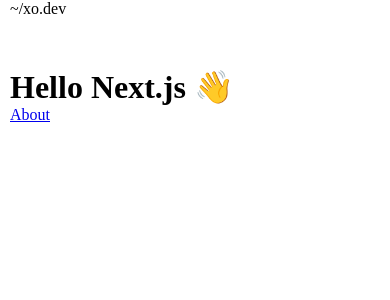
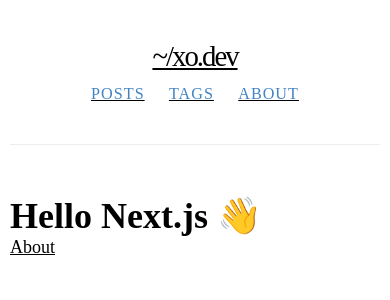
Before and after one commit to blurfx/xo.dev, a Next.js app: page / in a window 390 px wide. Shown: the top 300 px of the page. Built offline with nearby package versions, Linux system fonts and the light colour scheme.

Commit message:
feat: implements header component
feat: implements media-query utility for responsive
feat: add navigation config

```diff
--- a/config.json
+++ b/config.json
@@ -1,3 +1,17 @@
 {
-  "name": "~/xo.dev"
+  "name": "~/xo.dev",
+  "navigation": [
+    {
+      "name": "Posts",
+      "path": "/posts/"
+    },
+    {
+      "name": "Tags",
+      "path": "/tags/"
+    },
+    {
+      "name": "About",
+      "path": "/about/"
+    }
+  ]
 }
--- a/src/components/Header/index.tsx
+++ b/src/components/Header/index.tsx
@@ -1,13 +1,30 @@
 import React from 'react';
 import { getConfig } from '@api';
-import { Container } from './styles';
+import Link from 'next/link';
+import Navigation from '@components/Navigation';
+import {
+  Anchor, BlogName, BlogNameWrapper, Container, Wrapper,
+} from './styles';
 
 const Header = (): JSX.Element => {
-  const { name } = getConfig();
+  const { name, navigation } = getConfig();
 
   return (
     <Container>
-      {name}
+      <Wrapper>
+        <BlogNameWrapper>
+          <Link href='/' passHref><Anchor><BlogName>{name}</BlogName></Anchor></Link>
+        </BlogNameWrapper>
+        <Navigation>
+          {
+            navigation.map((item) => (
+              <Navigation.Item href={item.path}>
+                {item.name}
+              </Navigation.Item>
+            ))
+          }
+        </Navigation>
+      </Wrapper>
     </Container>
   );
 };
--- a/src/components/Header/styles.ts
+++ b/src/components/Header/styles.ts
@@ -1,11 +1,40 @@
 import styled from 'styled-components';
+import { breakpoints, media } from '@utils/mediaquery';
 
 export const Container = styled.header`
   margin-bottom: 50px;
 `;
 
-export const NameWrapper = styled.div`
+export const Wrapper = styled.div`
+  padding: 40px 0;
+  border-bottom: 1px solid var(--header-divider);
+
+  ${media.greaterThan(breakpoints.small)} {
+    display: flex;
+    align-items: center;
+    justify-content: space-between;
+  }
+`;
+
+export const BlogNameWrapper = styled.div`
   margin: 0;
 
-  color: var(--)
+  color: var(--darkGray);
+  text-align: center;
+
+  ${media.greaterThan(breakpoints.small)} {
+    display: inline-block;
+  }
 `;
+
+export const Anchor = styled.a`
+  text-decoration: none;
+`;
+
+export const BlogName = styled.h1`
+  font-weight: 500;
+  font-size: 1.6em;
+
+  letter-spacing: -2px;
+  text-decoration: none;
+`;
--- /dev/null
+++ b/src/components/Navigation/NavigationItem/index.tsx
@@ -0,0 +1,16 @@
+import React, { ReactNode } from 'react';
+import Link from 'next/link';
+import { Anchor } from './styles';
+
+interface Props {
+  children: ReactNode;
+  href: string | URL;
+}
+
+const NavigationItem = ({ children, href }: Props): JSX.Element => (
+  <Link href={href} passHref>
+    <Anchor>{ children }</Anchor>
+  </Link>
+);
+
+export default NavigationItem;
--- /dev/null
+++ b/src/components/Navigation/NavigationItem/styles.ts
@@ -0,0 +1,20 @@
+import { breakpoints, media } from '@utils/mediaquery';
+import styled from 'styled-components';
+
+export const Anchor = styled.a`
+  margin-right: 0.75em;
+  margin-left: 0.75em;
+
+  color: var(--nav-item);
+  font-size: 0.9em;
+  letter-spacing: 1px;
+  text-transform: uppercase;
+  text-decoration: none;
+
+  ${media.greaterThan(breakpoints.small)} {
+    margin-right: 0;
+    margin-left: 1.1em;
+
+    font-size: 1em;
+  }
+`;
--- /dev/null
+++ b/src/components/Navigation/index.tsx
@@ -0,0 +1,15 @@
+import React, { ReactNode } from 'react';
+import NavigationItem from './NavigationItem';
+import { Container } from './styles';
+
+interface Props {
+  children: ReactNode;
+}
+
+const Navigation = ({ children }: Props): JSX.Element => (
+  <Container>{ children }</Container>
+);
+
+Navigation.Item = NavigationItem;
+
+export default Navigation;
--- /dev/null
+++ b/src/components/Navigation/styles.ts
@@ -0,0 +1,12 @@
+import styled from 'styled-components';
+import { breakpoints, media } from '@utils/mediaquery';
+
+export const Container = styled.nav`
+  display: flex;
+  justify-content: center;
+  margin-top: 10px;
+
+  ${media.greaterThan(breakpoints.small)} {
+    margin-top: 0;
+  }
+`;
--- a/src/themes/dark.ts
+++ b/src/themes/dark.ts
@@ -4,6 +4,8 @@
   colors: {
     background: '#1a1b1a',
     blogName: '#d1c9bc',
+    mobileNav: '#4183c4',
+    headerDivider: '#565656',
   },
 };
 
--- a/src/themes/global.ts
+++ b/src/themes/global.ts
@@ -1,4 +1,5 @@
 import { createGlobalStyle } from 'styled-components';
+import { breakpoints, media } from '@utils/mediaquery';
 
 const GlobalStyle = createGlobalStyle`
   * {
@@ -8,13 +9,28 @@
   }
 
   :root {
-    --background: ${({ theme }): string => theme.colors.background};
-    --blog-name: ${({ theme }): string => theme.colors.blogName};
+    --base-font-size: 18px;
+    --background: ${({ theme }) => theme.colors.background};
+    --blog-name: ${({ theme }) => theme.colors.blogName};
+    --nav-item: ${({ theme }) => theme.colors.mobileNav};
+    --header-divider: ${({ theme }) => theme.colors.headerDivider};
+
+    ${media.greaterThan(breakpoints.small)} {
+      --nav-item: var(--blog-name);
+    }
+  }
+
+  html {
+    font-size: var(--base-font-size);
   }
 
   body {
     background-color: var(--background);
   }
+
+  a {
+    color: inherit;
+  }
 `;
 
 export default GlobalStyle;
--- a/src/themes/light.ts
+++ b/src/themes/light.ts
@@ -4,6 +4,8 @@
   colors: {
     background: '#fff',
     blogName: '#333333',
+    mobileNav: '#4183c4',
+    headerDivider: '#eee',
   },
 };
 
--- /dev/null
+++ b/src/utils/mediaquery.ts
@@ -0,0 +1,19 @@
+/** @jsx jsx */
+
+const lessThan = (breakpoint: string): string => `@media (max-width: ${breakpoint})`;
+
+const greaterThan = (breakpoint: string): string => `@media (min-width: ${breakpoint})`;
+
+const between = (minBreakpoint: string, maxBreakpoint: string) : string => `@media (min-width: ${minBreakpoint}) and (max-width: ${maxBreakpoint})`;
+
+export const media = {
+  lessThan,
+  greaterThan,
+  between,
+};
+
+export const breakpoints = {
+  large: '1170px',
+  medium: '768px',
+  small: '575.98px',
+};
```
Also changed, not shown: src/interfaces/index.ts (+8 -0 lines).
